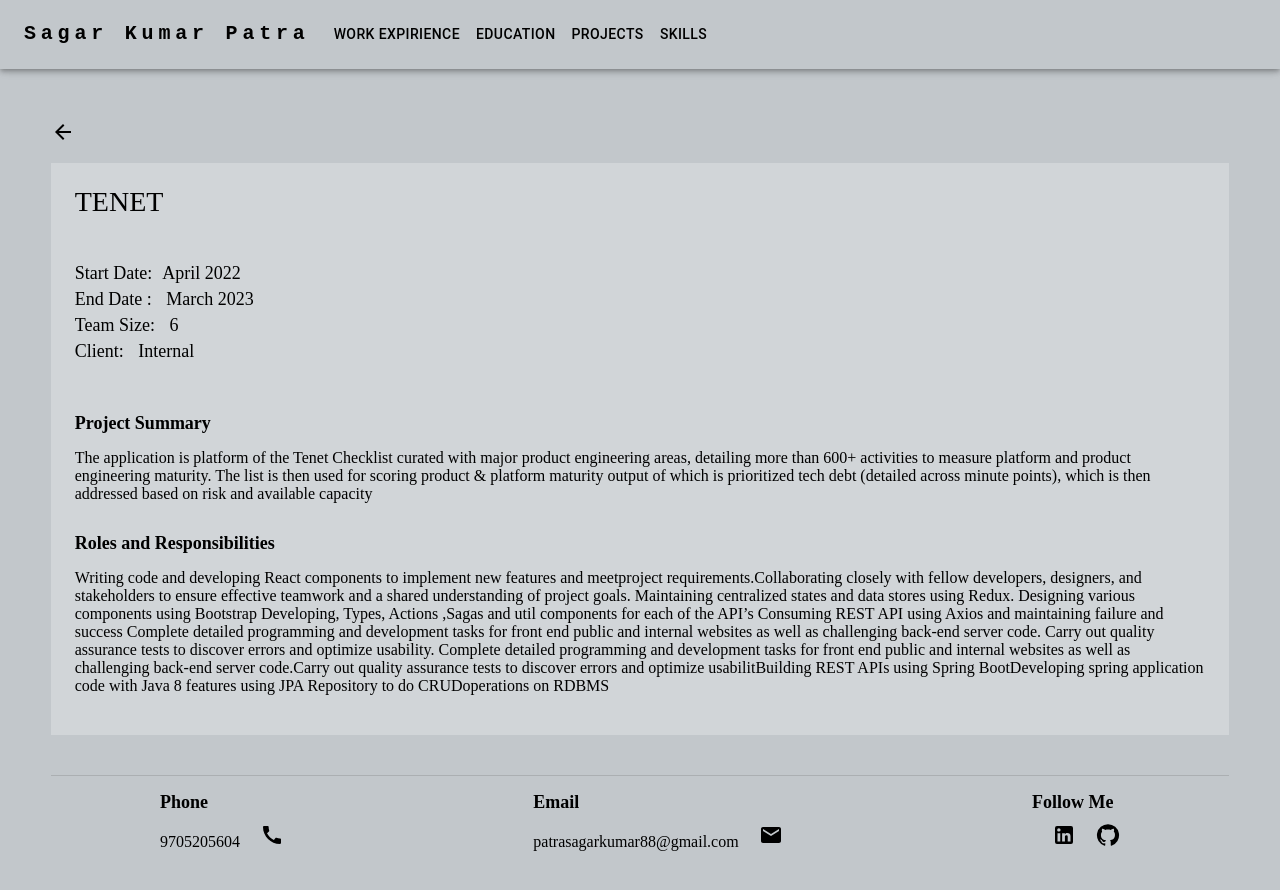
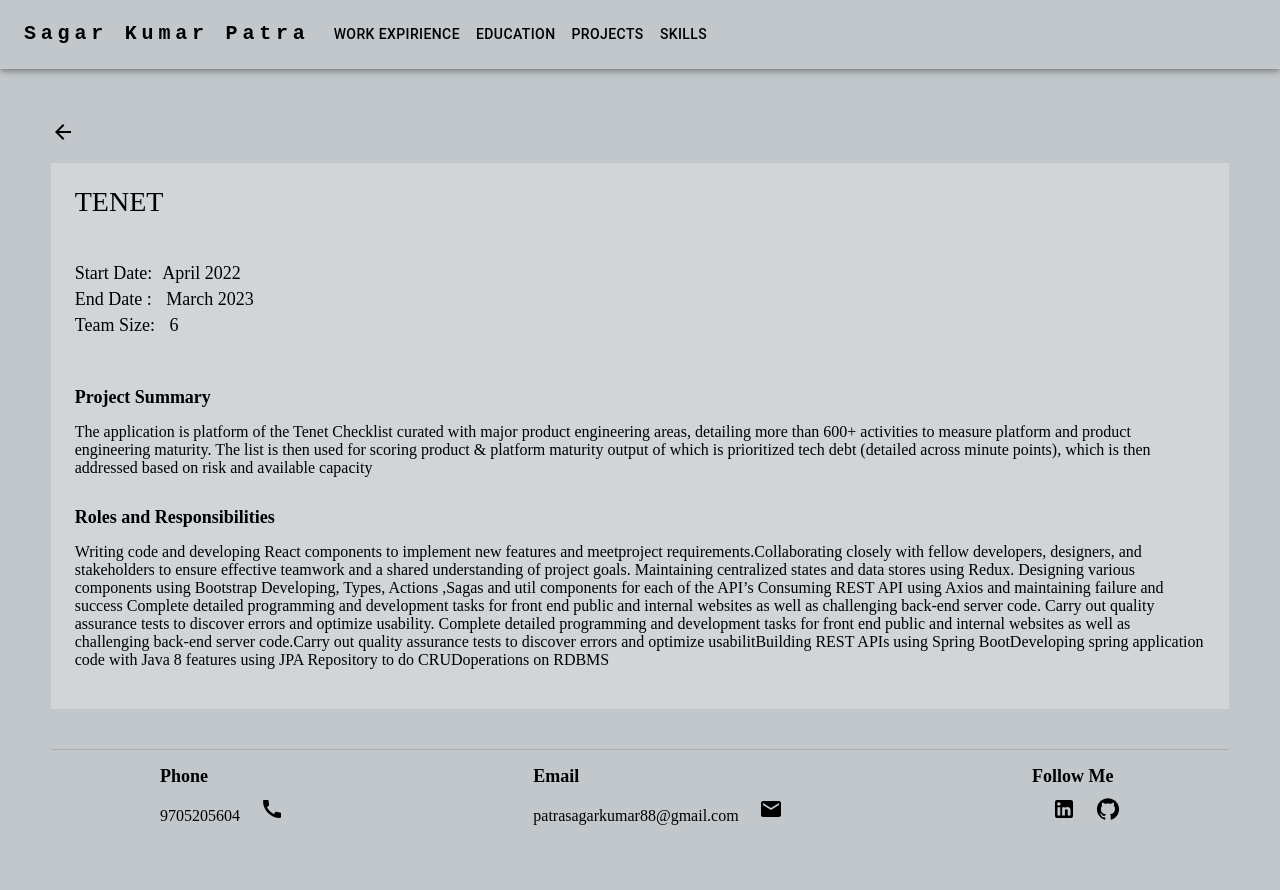
Before and after one commit to Sagarkumarnri/NextJs, a Next.js app: page /profile/projectDetails/1 in a window 1280 px wide. Shown: the top 890 px of the page. Built offline with nearby package versions, Linux system fonts and the light colour scheme.

Commit message:
removed some details

```diff
--- a/pages/footer.js
+++ b/pages/footer.js
@@ -15,7 +15,7 @@ const Footer = () => {
 
       <Grid item >
         <div className={styles.footer_header} >Phone</div>
-        <span>9705205604</span>
+        <span>{9705205604}</span>
 
         <Link href="tell:+91 9705205604">
           <CallIcon
--- a/pages/profile/projectDetails/[id].js
+++ b/pages/profile/projectDetails/[id].js
@@ -37,12 +37,7 @@ const ProjectDetails = () => {
                 {projects[id]?.teamSize}
               </span>
             </span>
-            <span style={{ height: "50%", paddingBottom: '5px' }}>
-              Client:{" "}
-              <span style={{ paddingLeft: "10px", paddingBottom: '5px' }}>
-                {projects[id]?.client}
-              </span>
-            </span>
+
           </div>
         </div>
         <div className={styles.projectSummary}>
--- a/public/Data/data.js
+++ b/public/Data/data.js
@@ -4,7 +4,7 @@ export const projects = [
     startDate: "December 2020",
     endDate: " April 2022",
     teamSize: "12",
-    client: "HSBC",
+
     rolesAndResponsibillities:
       "Understanding the data layer such as logical, physical and transformed data Creating React Components and integrating them with APIs to populate data Developing spring application code with Java 8 features using JDBC queries to extract and load data from SQL database. Developing wrapper APIs for integration between Identity Bridge Platform and Service Now Platform for raising user access requests coming from UI application. Co-ordinating integration with Service Now team for understanding various API parameters for integration such as headers, payloads, response etc. Unit testing of application with units and smoke tests on preprod and prod environments. Deploying and managing applications in Google Cloud Environment with optimized runtime resource configurations. Integrating API's with frontend using React and Axios",
     summary:
@@ -15,7 +15,6 @@ export const projects = [
     startDate: "April 2022",
     endDate: " March 2023",
     teamSize: "6",
-    client: "Internal",
     rolesAndResponsibillities:
       "Writing code and developing React components to implement new features and meetproject requirements.Collaborating closely with fellow developers, designers, and stakeholders to ensure  effective teamwork and a shared understanding of project goals. Maintaining centralized states and data stores using Redux. Designing various components using Bootstrap    Developing, Types, Actions ,Sagas and util components for each of the API’s    Consuming REST API using Axios and maintaining failure and success      Complete detailed programming and development tasks for front end public and internal     websites as well as challenging back-end server code.    Carry out quality assurance tests to discover errors and optimize usability.     Complete detailed programming and development tasks for front end public and internal    websites as well as challenging back-end server code.Carry out quality assurance tests to discover errors and optimize usabilitBuilding REST APIs using Spring BootDeveloping spring application code with Java 8 features using JPA Repository to do CRUDoperations on RDBMS",
     summary: `The application is platform of the Tenet Checklist curated with major product engineering
@@ -29,7 +28,7 @@ export const projects = [
     startDate: "MARCH 2022",
     endDate: " Present",
     teamSize: "12",
-    client: "Ford",
+
     rolesAndResponsibillities: `Identified web based user interaction and developed high level react component
     Translated design and wireframes into high-quality code and wrote application interface
     code via Java script following React.js workflow
@@ -57,7 +56,7 @@ export const projects = [
     startDate: "May 2019",
     endDate: " August 2019",
     teamSize: "4",
-    client: "DRDO",
+
     rolesAndResponsibillities: `I utilized the Django web framework to build web applications.
     My focus was on backend development, where I created server-side logic and integrated databases.
     I was proficient in Python, the programming language used in Django.
```
